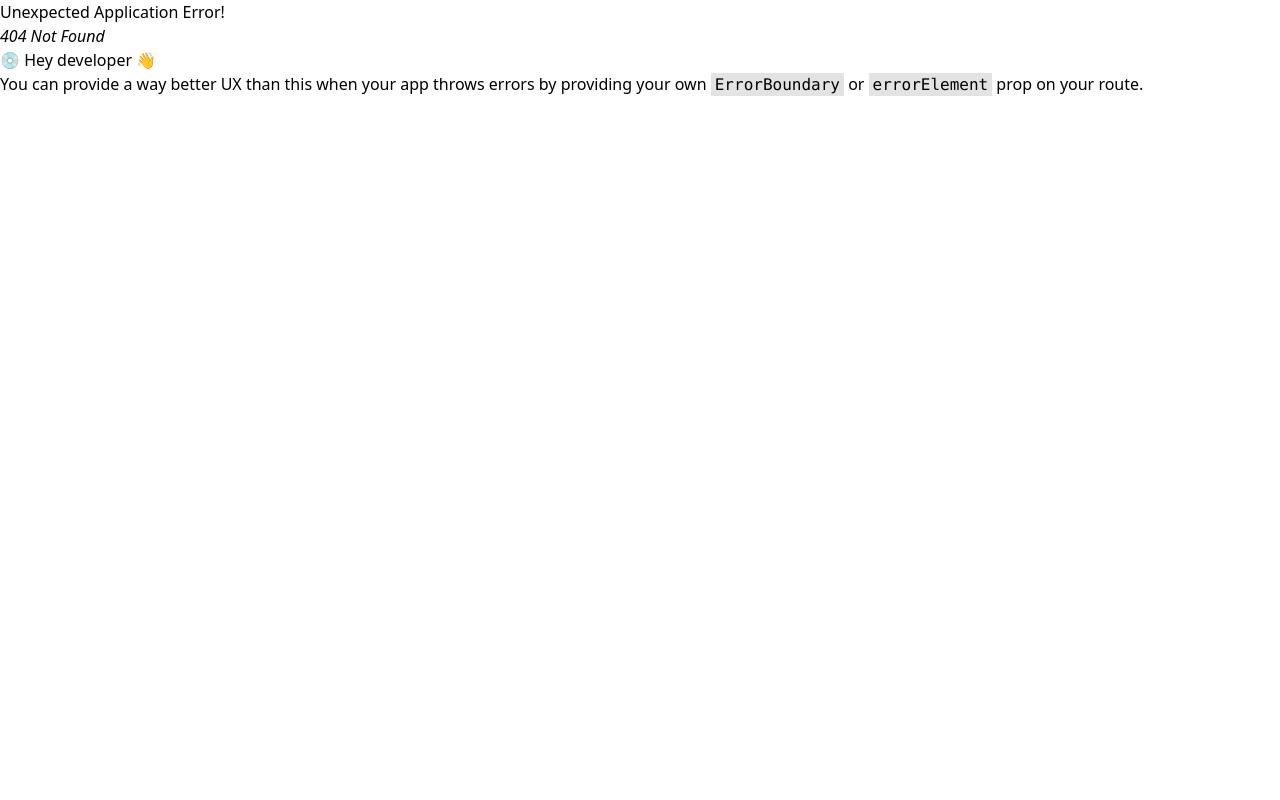
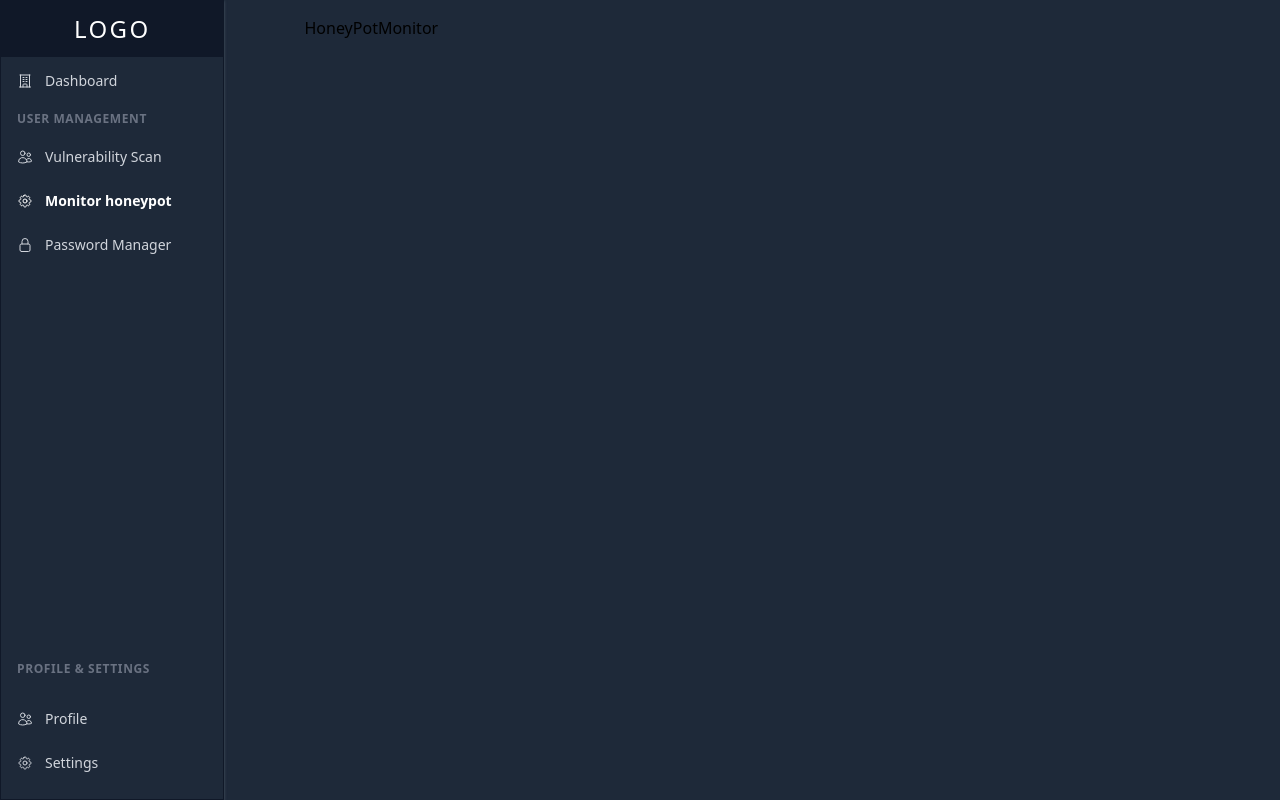
Before and after one commit to Zhankrut/web-dashboard, a React (Vite) app: page /honeypot-monitor in a window 1280 px wide. Before the commit this address had no page. Built offline with nearby package versions, Linux system fonts and the light colour scheme.

Commit message:
feat: add HoneyPotMonitor, Profile, and Settings pages; update SideBar and router

```diff
--- a/src/component/SideBar.jsx
+++ b/src/component/SideBar.jsx
@@ -3,7 +3,7 @@
 
 function SideBar() {
   return (
-    <aside className="flex flex-col justify-between w-80 bg-gray-800 h-screen border border-gray-900 z-10 shadow shadow-gray-600">
+    <aside className="flex flex-col justify-between w-80 bg-gray-800 min-h-screen border border-gray-900 z-10 shadow shadow-gray-600">
 
       <div className="py-3 text-2xl uppercase text-center tracking-widest bg-gray-900 border-b-2 border-gray-800 ">
         <NavLink to="/" className="text-white">Logo</NavLink>
@@ -11,28 +11,32 @@
       <nav className="text-sm h-full text-gray-300">
         <ul className="flex flex-col">
           <li className="px-4 cursor-pointer hover:bg-gray-700  hover:text-white">
-            <NavLink className="py-3 flex items-center" href="/">
+            <NavLink className={({isActive}) => (isActive?"text-white font-bold": "")} to="/">
+              <scan className="py-3 flex items-center">
                 <svg xmlns="http://www.w3.org/2000/svg" fill="none" viewBox="0 0 24 24" stroke-width="1.5"
                   stroke="currentColor" className="w-4 mr-3">
                   <path stroke-linecap="round" stroke-linejoin="round"
                     d="M3.75 21h16.5M4.5 3h15M5.25 3v18m13.5-18v18M9 6.75h1.5m-1.5 3h1.5m-1.5 3h1.5m3-6H15m-1.5 3H15m-1.5 3H15M9 21v-3.375c0-.621.504-1.125 1.125-1.125h3.75c.621 0 1.125.504 1.125 1.125V21" />
                 </svg>
                 Dashboard
+              </scan>
             </NavLink>
           </li>
           <li className="px-4 py-2 text-xs uppercase tracking-wider text-gray-500 font-bold">USER MANAGEMENT</li>
           <li className="px-4 cursor-pointer hover:bg-gray-700">
-            <NavLink className="py-3 flex items-center" href="/">
+            <NavLink className={({isActive}) => (isActive?"text-white font-bold": "")} to="/vulnerability-scan">
+              <scan className='py-3 flex items-center'>
                 <svg xmlns="http://www.w3.org/2000/svg" fill="none" viewBox="0 0 24 24" stroke-width="1.5"
                   stroke="currentColor" className="w-4 mr-3">
                   <path stroke-linecap="round" stroke-linejoin="round"
                     d="M15 19.128a9.38 9.38 0 0 0 2.625.372 9.337 9.337 0 0 0 4.121-.952 4.125 4.125 0 0 0-7.533-2.493M15 19.128v-.003c0-1.113-.285-2.16-.786-3.07M15 19.128v.106A12.318 12.318 0 0 1 8.624 21c-2.331 0-4.512-.645-6.374-1.766l-.001-.109a6.375 6.375 0 0 1 11.964-3.07M12 6.375a3.375 3.375 0 1 1-6.75 0 3.375 3.375 0 0 1 6.75 0Zm8.25 2.25a2.625 2.625 0 1 1-5.25 0 2.625 2.625 0 0 1 5.25 0Z" />
                 </svg>
                 Vulnerability Scan
+              </scan>
             </NavLink>
           </li>
           <li className="cursor-pointer hover:bg-gray-700">
-            <NavLink className={(isActive) => (isActive ? 'py-3 bg-red-400' : 'py-3')} href="/">
+            <NavLink className={({isActive}) => (isActive?"text-white font-bold": "")}  to='/honeypot-monitor'>
               <scan className='px-4 py-3 flex items-center'>
                 <svg xmlns="http://www.w3.org/2000/svg" fill="none" viewBox="0 0 24 24" stroke-width="1.5"
                   stroke="currentColor" className="w-4 mr-3">
@@ -45,13 +49,15 @@
             </NavLink>
           </li>
           <li className="px-4 cursor-pointer hover:bg-gray-700">
-            <NavLink className="py-3 flex items-center" href="/">
+            <NavLink className={({isActive}) => (isActive?"text-white font-bold": "")} to="/password-manager">
+              <scan className="py-3 flex items-center">
                 <svg xmlns="http://www.w3.org/2000/svg" fill="none" viewBox="0 0 24 24" stroke-width="1.5"
                   stroke="currentColor" className="w-4 mr-3">
                   <path stroke-linecap="round" stroke-linejoin="round"
                     d="M16.5 10.5V6.75a4.5 4.5 0 1 0-9 0v3.75m-.75 11.25h10.5a2.25 2.25 0 0 0 2.25-2.25v-6.75a2.25 2.25 0 0 0-2.25-2.25H6.75a2.25 2.25 0 0 0-2.25 2.25v6.75a2.25 2.25 0 0 0 2.25 2.25Z" />
                 </svg>
                 Password Manager
+              </scan>
             </NavLink>
           </li>
         </ul>
@@ -62,23 +68,28 @@
         <div className=" py-3 text-sm text-center bg-gray-800 border-b-2 border-gray-800 text-gray-300">
           <ul className='flex flex-col'>
             <li className="px-4 cursor-pointer hover:bg-gray-700">
-              <NavLink className="py-3 flex items-center" href="/">
+              <NavLink className={({isActive}) => (isActive?"text-white font-bold": "")} to="/profile">
+                <scan className="py-3 flex items-center">
                   <svg xmlns="http://www.w3.org/2000/svg" fill="none" viewBox="0 0 24 24" stroke-width="1.5"
                     stroke="currentColor" className="w-4 mr-3">
                     <path stroke-linecap="round" stroke-linejoin="round"
                       d="M15 19.128a9.38 9.38 0 0 0 2.625.372 9.337 9.337 0 0 0 4.121-.952 4.125 4.125 0 0 0-7.533-2.493M15 19.128v-.003c0-1.113-.285-2.16-.786-3.07M15 19.128v.106A12.318 12.318 0 0 1 8.624 21c-2.331 0-4.512-.645-6.374-1.766l-.001-.109a6.375 6.375 0 0 1 11.964-3.07M12 6.375a3.375 3.375 0 1 1-6.75 0 3.375 3.375 0 0 1 6.75 0Zm8.25 2.25a2.625 2.625 0 1 1-5.25 0 2.625 2.625 0 0 1 5.25 0Z" />
                   </svg>
                   Profile
+                </scan>
               </NavLink>
             </li>
             <li className="px-4 cursor-pointer hover:bg-gray-700">
-              <NavLink className="py-3 flex items-center" href="/">
+              <NavLink className={({isActive}) => (isActive?"text-white font-bold": "")} to="/settings">
+                <scan className="py-3 flex items-center">
                   <svg xmlns="http://www.w3.org/2000/svg" fill="none" viewBox="0 0 24 24" stroke-width="1.5"
                     stroke="currentColor" className="w-4 mr-3">
                     <path stroke-linecap="round" stroke-linejoin="round"
-                    d="M15 19.128a9.38 9.38 0 0 0 2.625.372 9.337 9.337 0 0 0 4.121-.952 4.125 4.125 0 0 0-7.533-2.493M15 19.128v-.003c0-1.113-.285-2.16-.786-3.07M15 19.128v.106A12.318 12.318 0 0 1 8.624 21c-2.331 0-4.512-.645-6.374-1.766l-.001-.109a6.375 6.375 0 0 1 11.964-3.07M12 6.375a3.375 3.375 0 1 1-6.75 0 3.375 3.375 0 0 1 6.75 0Zm8.25 2.25a2.625 2.625 0 1 1-5.25 0 2.625 2.625 0 0 1 5.25 0Z" />
+                      d="M10.343 3.94c.09-.542.56-.94 1.11-.94h1.093c.55 0 1.02.398 1.11.94l.149.894c.07.424.384.764.78.93.398.164.855.142 1.205-.108l.737-.527a1.125 1.125 0 0 1 1.45.12l.773.774c.39.389.44 1.002.12 1.45l-.527.737c-.25.35-.272.806-.107 1.204.165.397.505.71.93.78l.893.15c.543.09.94.559.94 1.109v1.094c0 .55-.397 1.02-.94 1.11l-.894.149c-.424.07-.764.383-.929.78-.165.398-.143.854.107 1.204l.527.738c.32.447.269 1.06-.12 1.45l-.774.773a1.125 1.125 0 0 1-1.449.12l-.738-.527c-.35-.25-.806-.272-1.203-.107-.398.165-.71.505-.781.929l-.149.894c-.09.542-.56.94-1.11.94h-1.094c-.55 0-1.019-.398-1.11-.94l-.148-.894c-.071-.424-.384-.764-.781-.93-.398-.164-.854-.142-1.204.108l-.738.527c-.447.32-1.06.269-1.45-.12l-.773-.774a1.125 1.125 0 0 1-.12-1.45l.527-.737c.25-.35.272-.806.108-1.204-.165-.397-.506-.71-.93-.78l-.894-.15c-.542-.09-.94-.56-.94-1.109v-1.094c0-.55.398-1.02.94-1.11l.894-.149c.424-.07.765-.383.93-.78.165-.398.143-.854-.108-1.204l-.526-.738a1.125 1.125 0 0 1 .12-1.45l.773-.773a1.125 1.125 0 0 1 1.45-.12l.737.527c.35.25.807.272 1.204.107.397-.165.71-.505.78-.929l.15-.894Z" />
+                    <path stroke-linecap="round" stroke-linejoin="round" d="M15 12a3 3 0 1 1-6 0 3 3 0 0 1 6 0Z" />
                   </svg>
                   Settings
+                </scan>
               </NavLink>
             </li>
           </ul>
--- a/src/pages/Home.jsx
+++ b/src/pages/Home.jsx
@@ -3,7 +3,7 @@
 
 export const Home = () => {
     return (
-        <div className="mx-10 flex flex-wrap gap-8">
+        <div className="mx-10 my-3 flex flex-wrap gap-8">
             <div className="relative group  h-80 bg-black overflow-hidden rounded-lg shadow-lg cursor-pointer transition-transform duration-300 hover:scale-105 outline-4">
                 <img
                     src={vulnerabilityScan}
--- /dev/null
+++ b/src/pages/HoneyPotMonitor.jsx
@@ -0,0 +1,9 @@
+import React from 'react'
+
+function HoneyPotMonitor() {
+    return (
+        <div>HoneyPotMonitor</div>
+    )
+}
+
+export default HoneyPotMonitor
--- /dev/null
+++ b/src/pages/Profile.jsx
@@ -0,0 +1,9 @@
+import React from 'react'
+
+function Profile() {
+    return (
+        <div>Profile</div>
+    )
+}
+
+export default Profile
--- /dev/null
+++ b/src/pages/Settings.jsx
@@ -0,0 +1,9 @@
+import React from 'react'
+
+function Settings() {
+    return (
+        <div>Settings</div>
+    )
+}
+
+export default Settings
```
Also changed, not shown: src/main.jsx (+15 -0 lines). Lines whose indentation alone changed are shown as unchanged.
